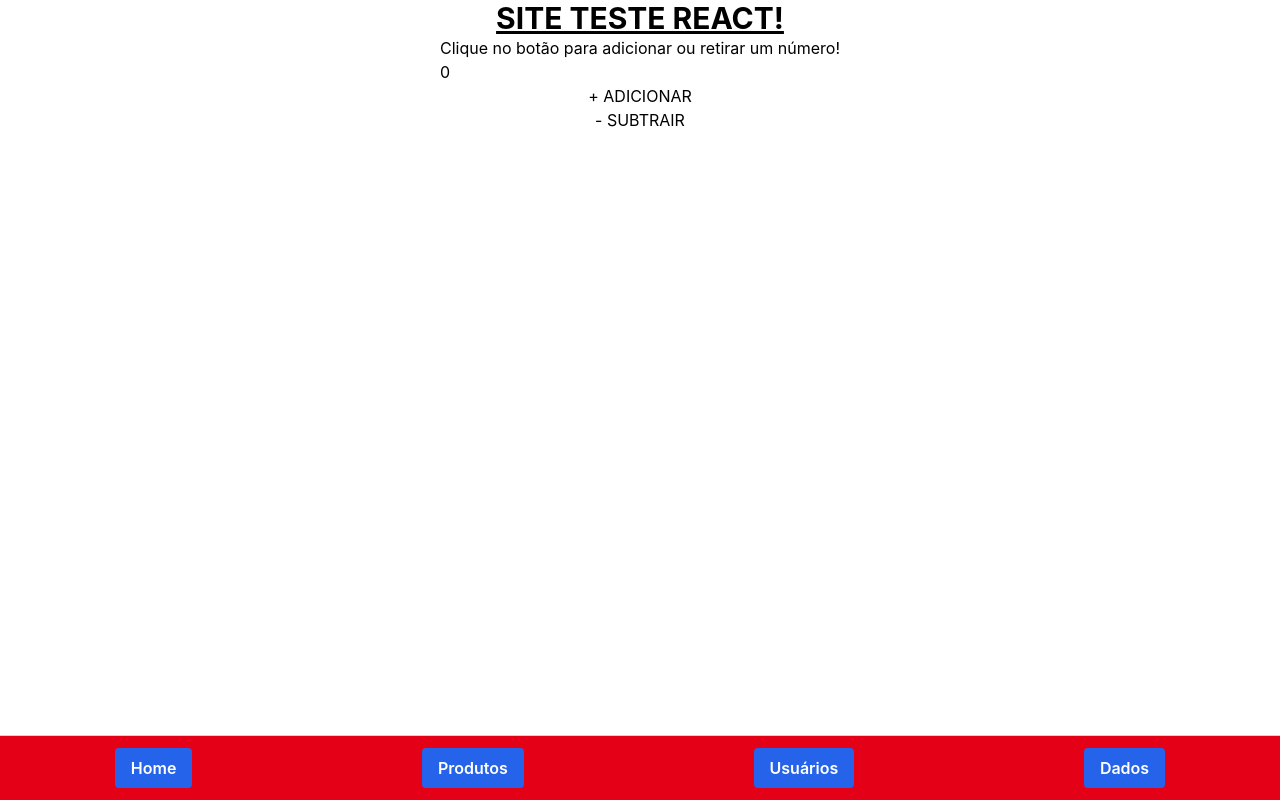
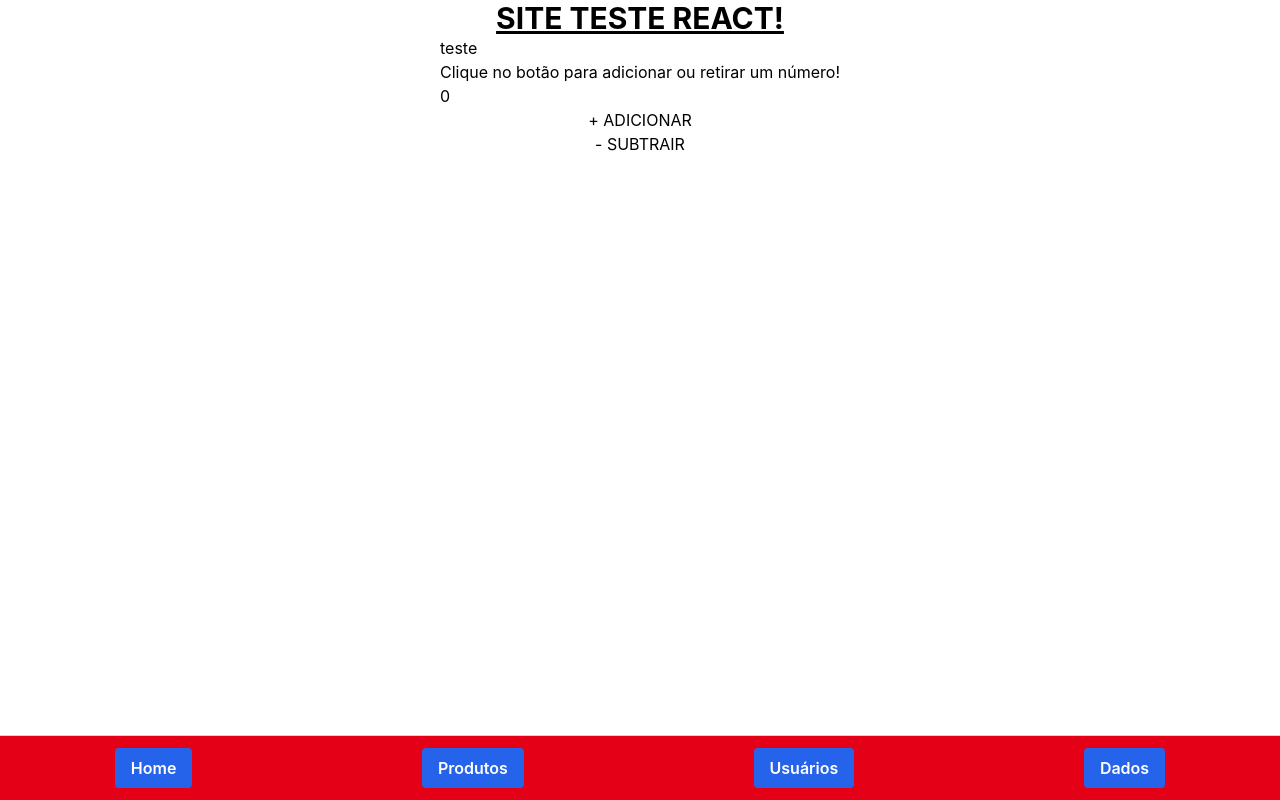
Before and after one commit to GustaBolseiro/teste-group, a React (Create React App) app: page / in a window 1280 px wide. Built offline with nearby package versions, Linux system fonts and the light colour scheme.

Commit message:
Adicionar tag h1 em home

```diff
--- a/src/Pages/Home.jsx
+++ b/src/Pages/Home.jsx
@@ -4,6 +4,7 @@ import { Buttons } from "../Components/Buttons";
 const Home = () => {
     return (
         <div>
+            <h1>teste</h1>
             <CounterFunction />
             <Buttons/>
         </div>
```
